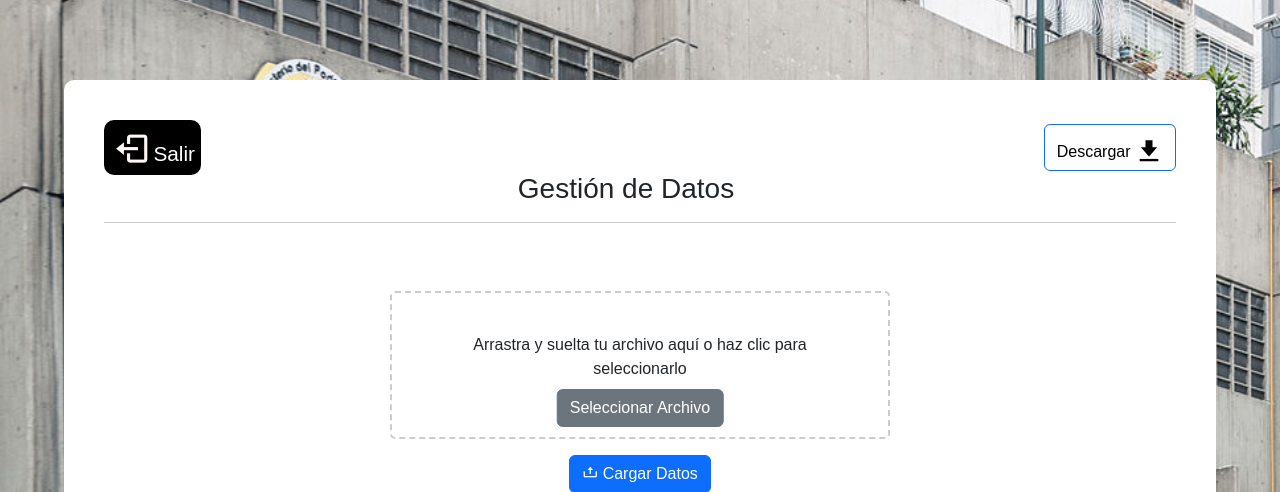
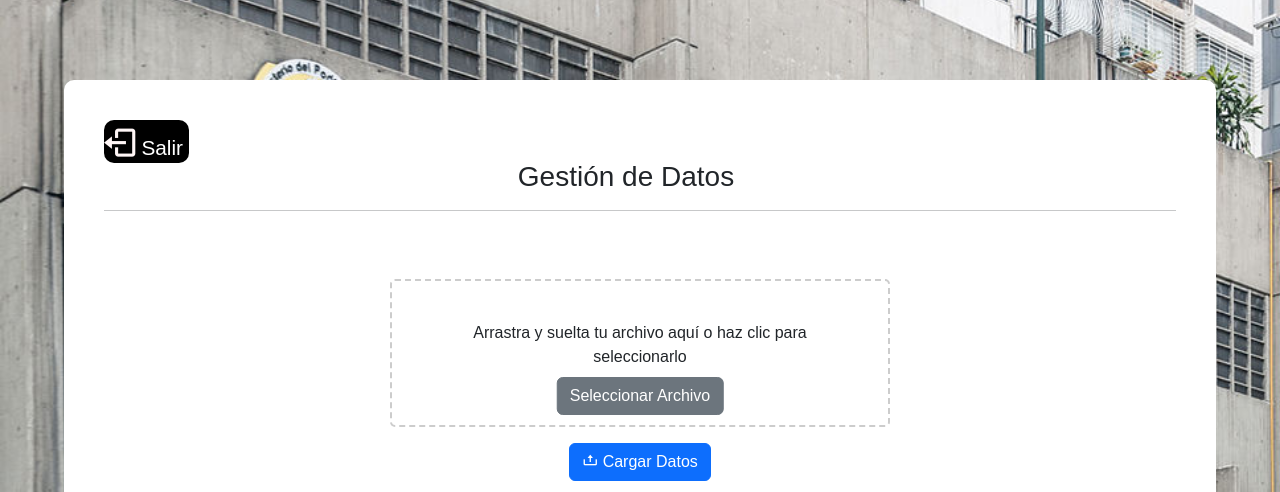
Before and after one commit to JFernandoBolivar/Beneficios2.0, a Flask app: page /backup_excel in a window 1280 px wide. Shown: the part 68-560 px from the top of the page. Run offline with Flask 3, Linux system fonts and the light colour scheme; the visitor is signed in with stand-in values (Sample User, id 1); parts of the project's set-up code (start-up, migrations or seed data) failed here and were passed over; some libraries are stand-ins or nearby versions.

Commit message:
le quita estilos de mas

```diff
--- a/app-web/app.py
+++ b/app-web/app.py
@@ -21,7 +21,7 @@ app.config['SECRET_KEY'] = '3054=HitM'
 app.config['MYSQL_HOST'] = 'localhost'
 app.config['MYSQL_USER'] = 'root'
 app.config['MYSQL_PASSWORD'] = 'user623'
-app.config['MYSQL_DB'] = 'abrilpasivoss'
+app.config['MYSQL_DB'] = 'gg'
 MySQL = MySQL(app)
 # app.config['SESSION_TYPE'] = 'filesystem'
 # app.config['SESSION_PERMANENT'] = False
--- a/app-web/templates/gestionar_data.html
+++ b/app-web/templates/gestionar_data.html
@@ -1,16 +1,9 @@
 {% extends "navbar/navUser.html" %} {% block contentt %}
 <div class="container_tabla">
   <div class="header_tabla">
-    <button class="exit_tabla btn btn-outline-danger">
+    <button class="exit_tabla">
       <i class="bx bx-log-out"></i><label class="salir">Salir</label>
     </button>
-    <a
-      href="{{ url_for('listado_pdf') }}"
-      class="btn btn-primary"
-      id="downloadPDF1"
-    >
-      Descargar <i class="bx bxs-download fs-3"></i>
-    </a>
   </div>
   <h1 class="fs-3 text-center">Gestión de Datos</h1>
   <hr />
```
Also changed, not shown: 1 other file.
